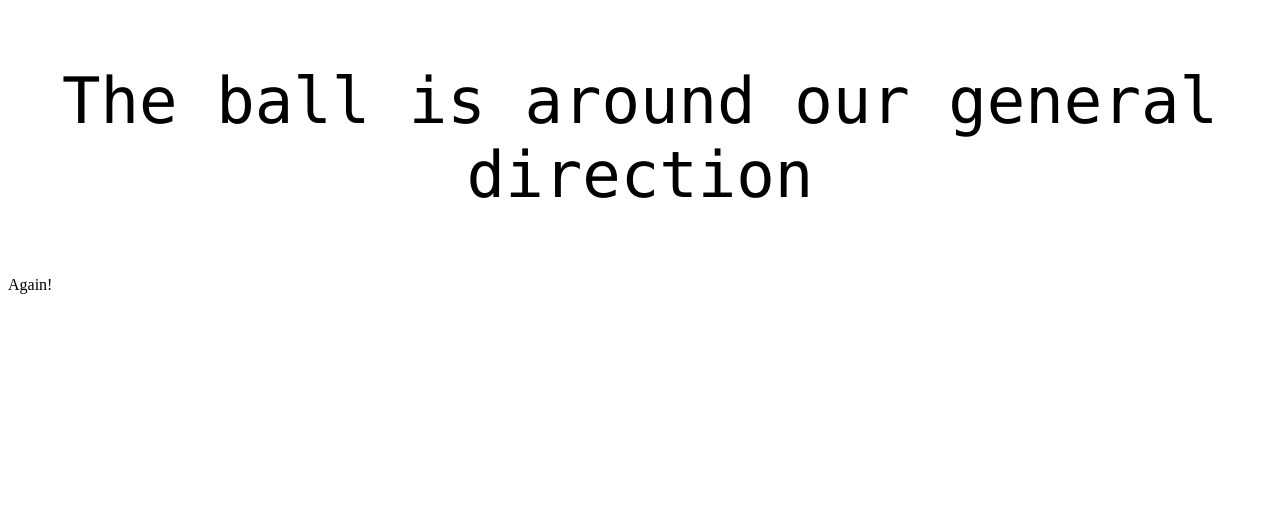
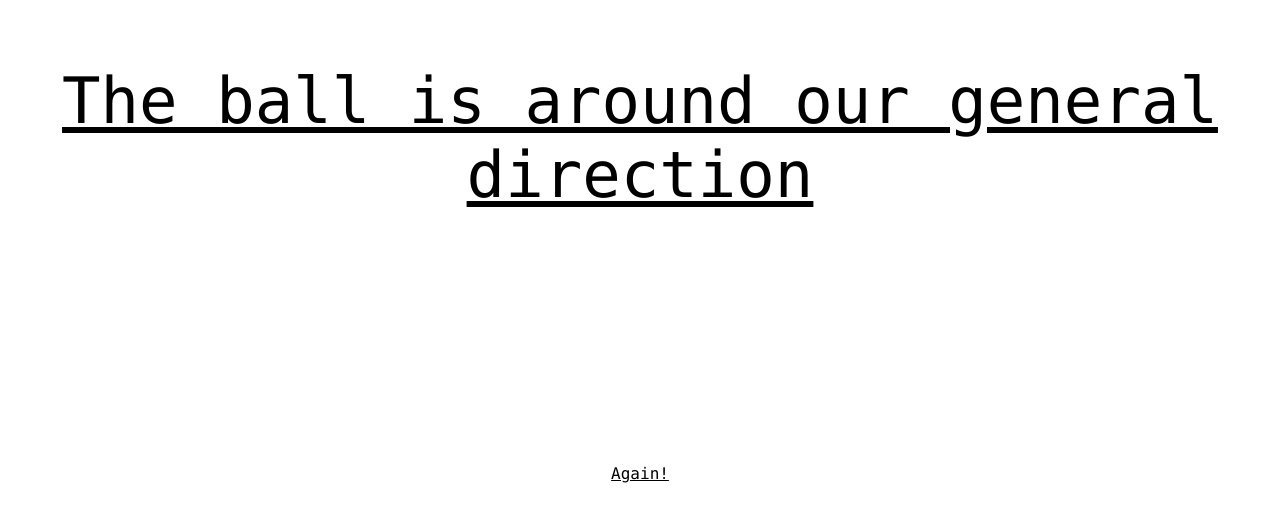
Before and after one commit to jklydev/rhetorical-balls, a Flask app: page / in a window 1280 px wide. Shown: the top 522 px of the page. Run offline with Flask 2, Linux system fonts and the light colour scheme.

Commit message:
moved refresh button down and fixed font

```diff
--- a/static/style.css
+++ b/static/style.css
@@ -1,15 +1,22 @@
+#content {
+    font-family: "Lucida Console", "Lucida Sans Typewriter", monaco, "Bitstream Vera Sans Mono", monospace;
+    color: black;
+    text-align: center;
+}
+
 #sentence {
     font-size: 4em;
-    font-family: "Lucida Console", "Lucida Sans Typewriter", monaco, "Bitstream Vera Sans Mono", monospace;
-    color: black;
-    text-align: center; }
+    height: 400px;
+}
 
 a:link {
     color: black;
-    text-decoration: none;
 }
 
 a:visited {
     color: black;
-    text-decoration: none;
 }
+
+#refresh {
+    font-size: 1em:
+}
--- a/templates/home.html
+++ b/templates/home.html
@@ -7,16 +7,15 @@
   </head>
 
   <body>
+    <div id="content">
+      <div id="sentence">
+        <a href="http://www.qwantz.com/index.php?comic=2995"><p>{{ sentence }}</p></a>
+      </div>
 
-    <div id="sentence">
-      <a href="http://www.qwantz.com/index.php?comic=2995"><p>{{ sentence }}</p></a>
+      <div id="refresh">
+        <a href="/">Again!</a>
+      </div>
     </div>
   </body>
 
-
-
-  <div id="refresh">
-    <a href="/">Again!</a>
-  </div>
-
 </html>
```
